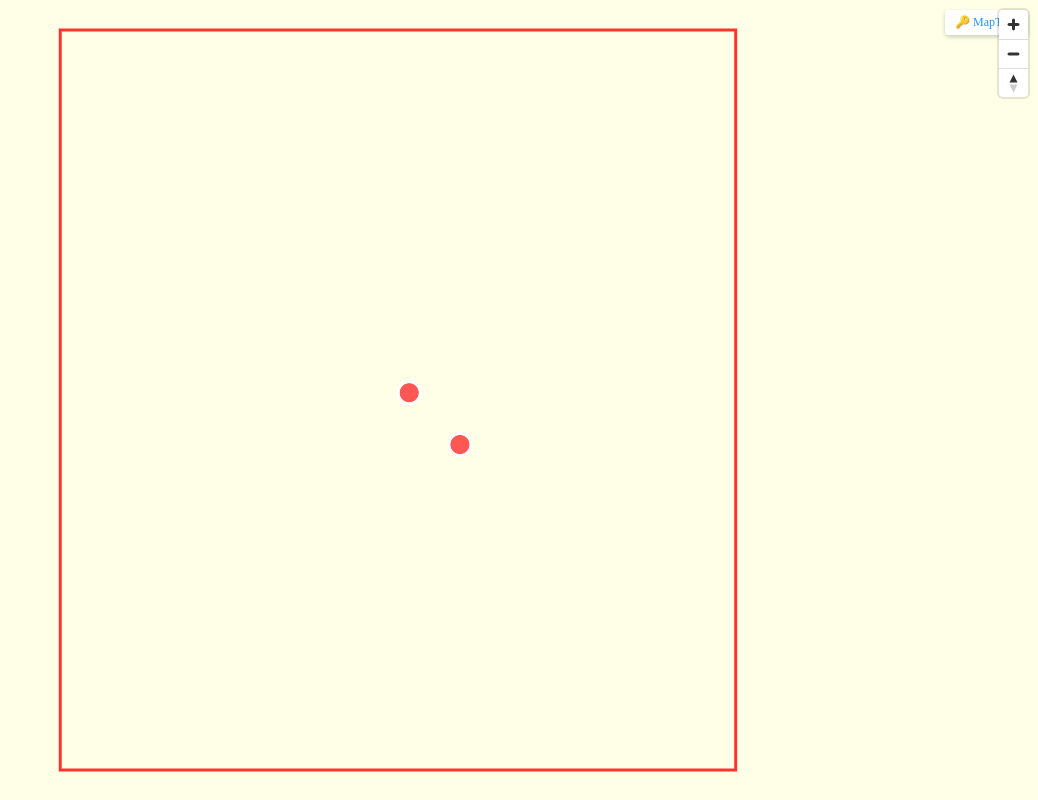
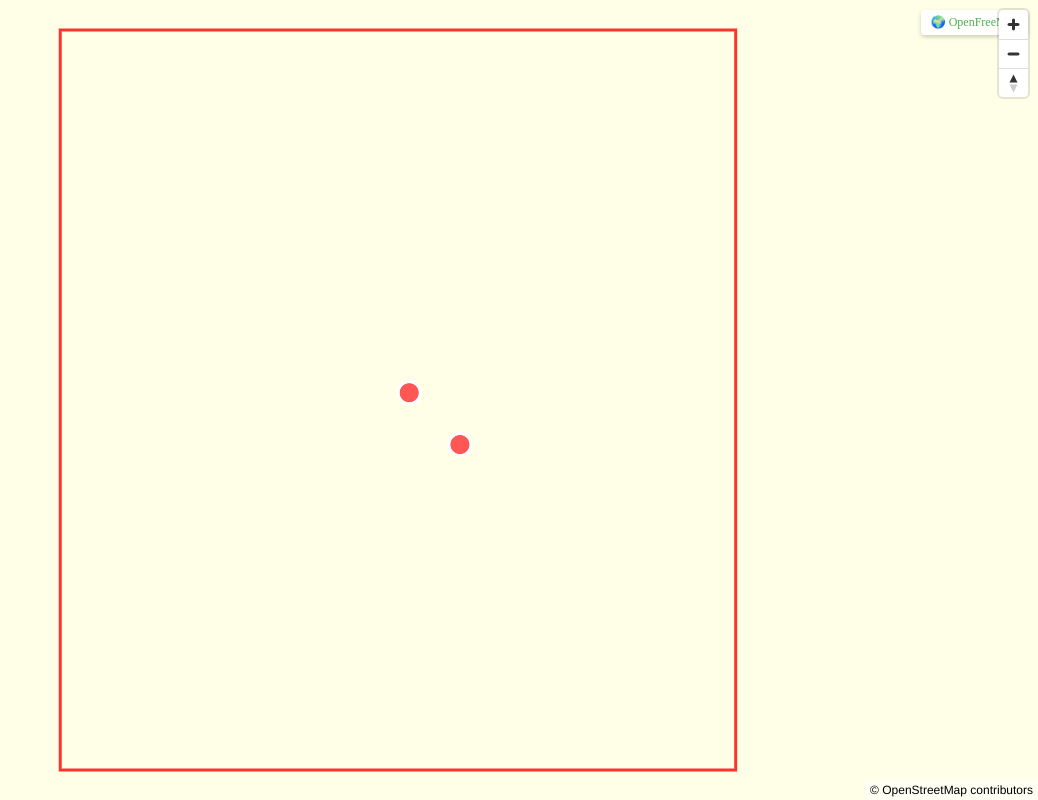
Before and after one commit to beez-del/taranto_old_photos, a plain HTML site: page index.html in a window 1280 px wide. Shown: the whole page, without its empty margins (242-1280 px from the left). Drawn offline with nearby package versions, Linux system fonts and the light colour scheme; no server answers.

Commit message:
Update index.html

```diff
--- a/index.html
+++ b/index.html
@@ -36,7 +36,7 @@
   // KONFIGURACE - ZMĚŇ PODLE POTŘEBY
   // ============================================
 
-  const USE_MAPTILER = true;  // ← Přepni na false pro použití OpenFreeMap
+  const USE_MAPTILER = false;  // ← Přepni na false pro použití OpenFreeMap
 
   // Automatická volba stylu
   const mapStyle = USE_MAPTILER
```
